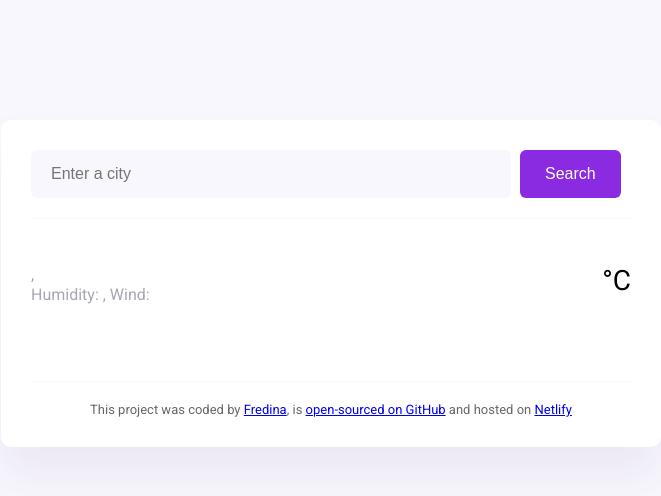
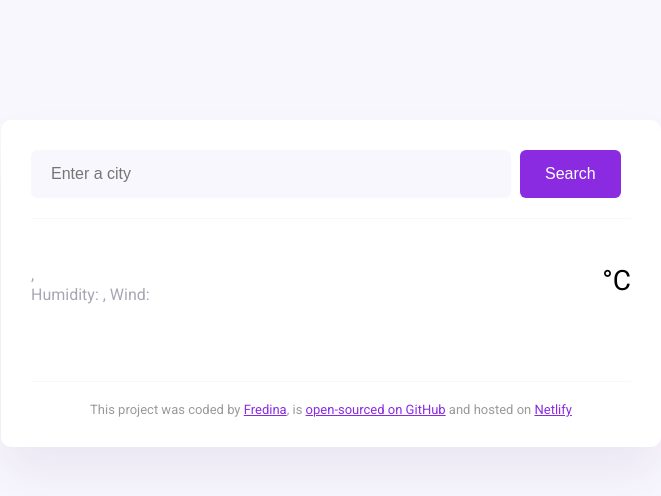
Before and after one commit to Fredina00/SheCodes-Plus-FinalProject, a plain HTML site: page index.html in a window 1280 px wide. Shown: the whole page, without its empty margins (309-970 px from the left). Drawn offline with nearby package versions, Linux system fonts and the light colour scheme; no server answers.

Commit message:
minor improvements

```diff
--- a/index.html
+++ b/index.html
@@ -51,12 +51,12 @@
       </main>
       <footer>
         This project was coded by
-        <a href="https://github.com/Fredina00">Fredina</a>, is
-        <a href="https://github.com/Fredina00/shecodes-week7"
-          >open-sourced on GitHub</a
+        <a href="https://github.com/Fredina00" class="links">Fredina</a>, is
+        <a href="https://github.com/Fredina00/SheCodes-Plus-FinalProject"
+         class="links" >open-sourced on GitHub</a
         >
         and hosted on
-        <a href="https://shecodes-week7-by-ak.netlify.app/">Netlify</a>
+        <a href="https://shecodesplus-final.netlify.app/" class="links">Netlify</a>
       </footer>
     </div>
     <script src="src/index.js"></script>
--- a/src/style.css
+++ b/src/style.css
@@ -51,7 +51,7 @@ footer {
   text-align: center;
   font-size: 13px;
   font-weight: 400;
-  color: rgba(0, 0, 0, 0.6);
+  color: rgba(0, 0, 0, 0.4);
 }
 
 h1 {
@@ -123,3 +123,8 @@ p strong {
   width: 80px;
   height: 80px;
 }
+
+
+.links {
+  color: blueviolet;
+}
```
